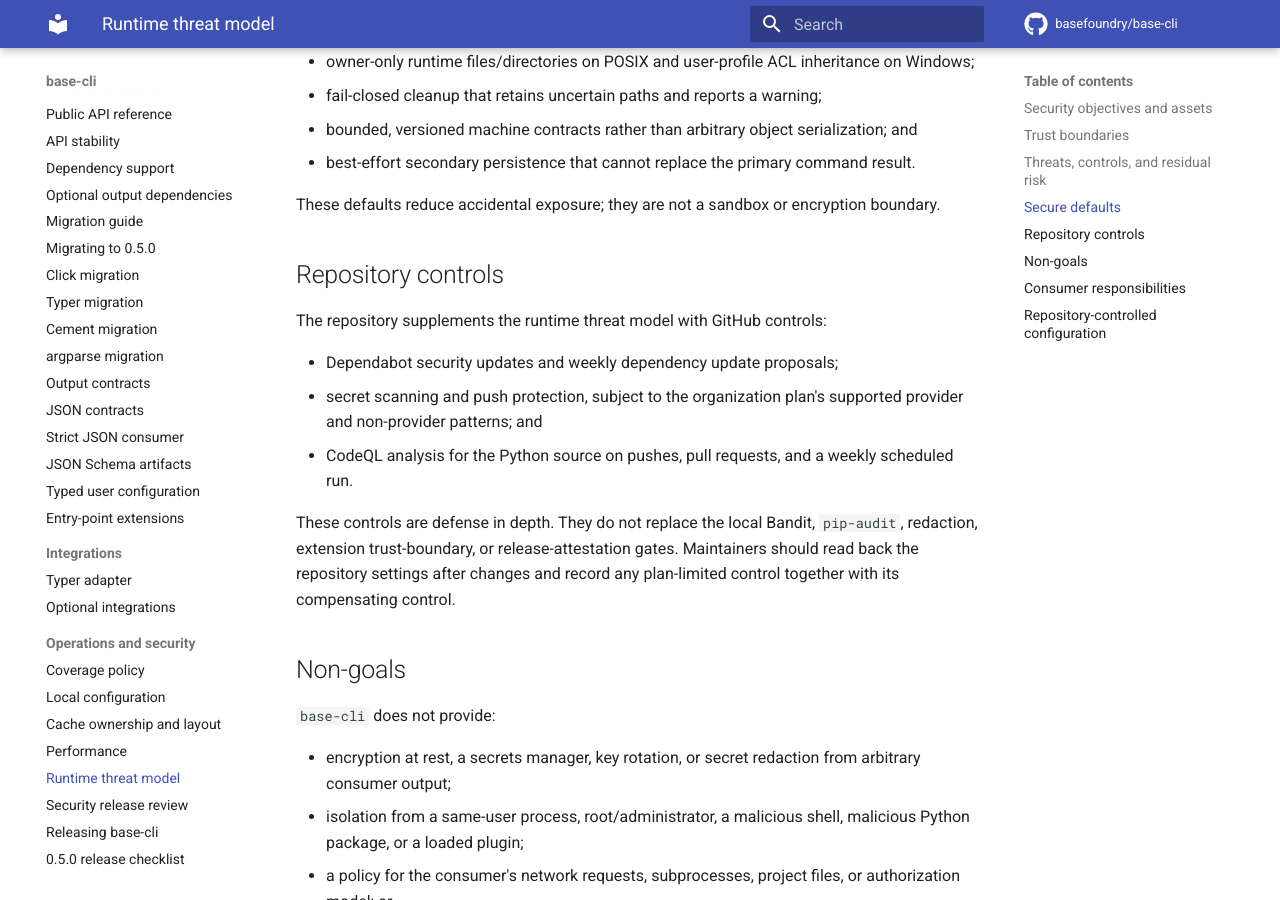
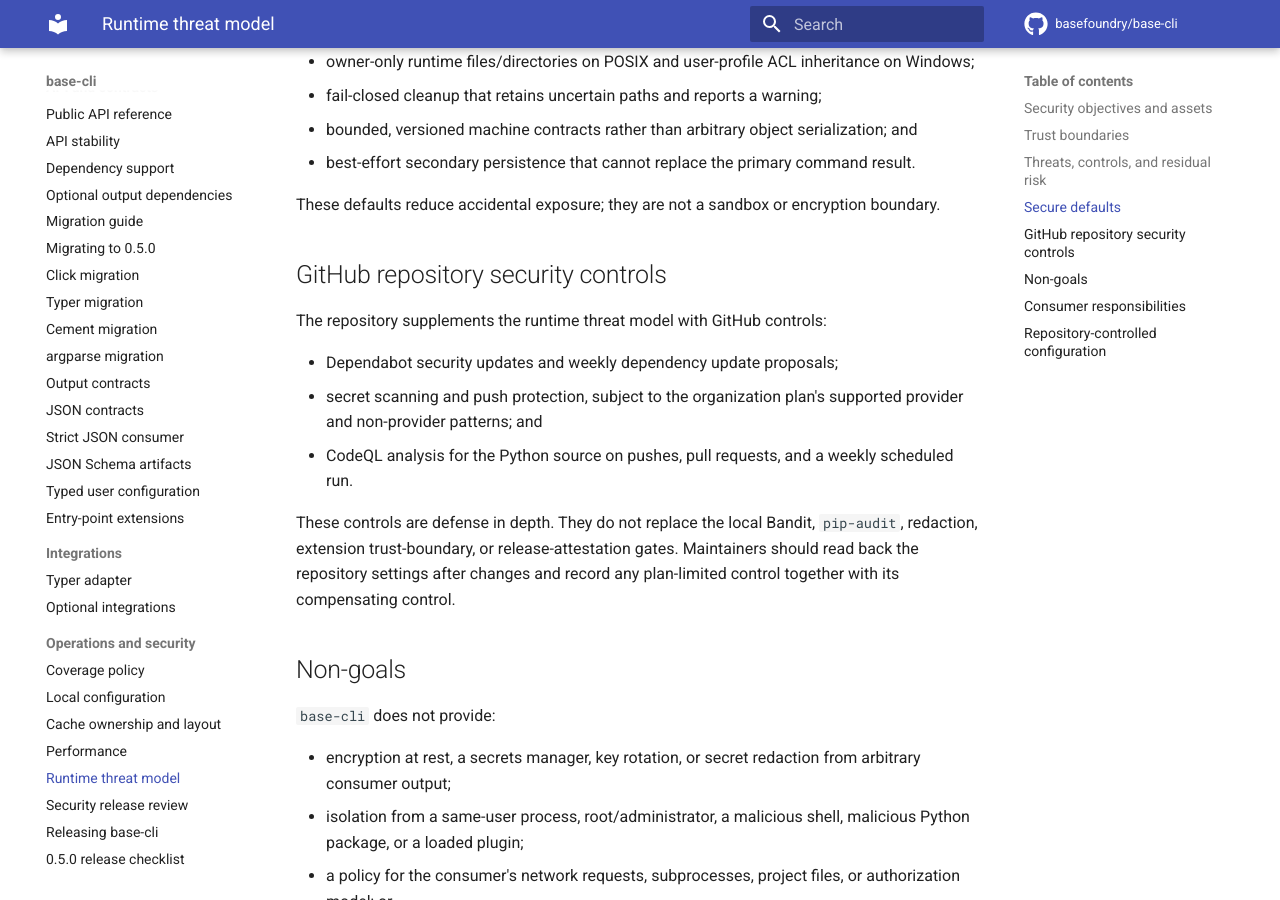
Before and after one commit to basefoundry/base-cli, an MkDocs documentation site: the page built from docs/security-threat-model.md, in a window 1280 px wide and 900 px high, scrolled down 3318 px. Built offline with MkDocs 1.6.1 and Material for MkDocs 9.7.7, drawn with Linux system fonts in a browser that asks for light colours; comment, search, counter and statistics services are not loaded.

Commit message:
fix: align security automation with uv

```diff
--- a/docs/security-threat-model.md
+++ b/docs/security-threat-model.md
@@ -99,7 +99,7 @@ The generic framework defaults to:
 These defaults reduce accidental exposure; they are not a sandbox or encryption
 boundary.
 
-## Repository controls
+## GitHub repository security controls
 
 The repository supplements the runtime threat model with GitHub controls:
 
```
Also changed, not shown: CHANGELOG.md (+2 -0 lines), 1 other file.
